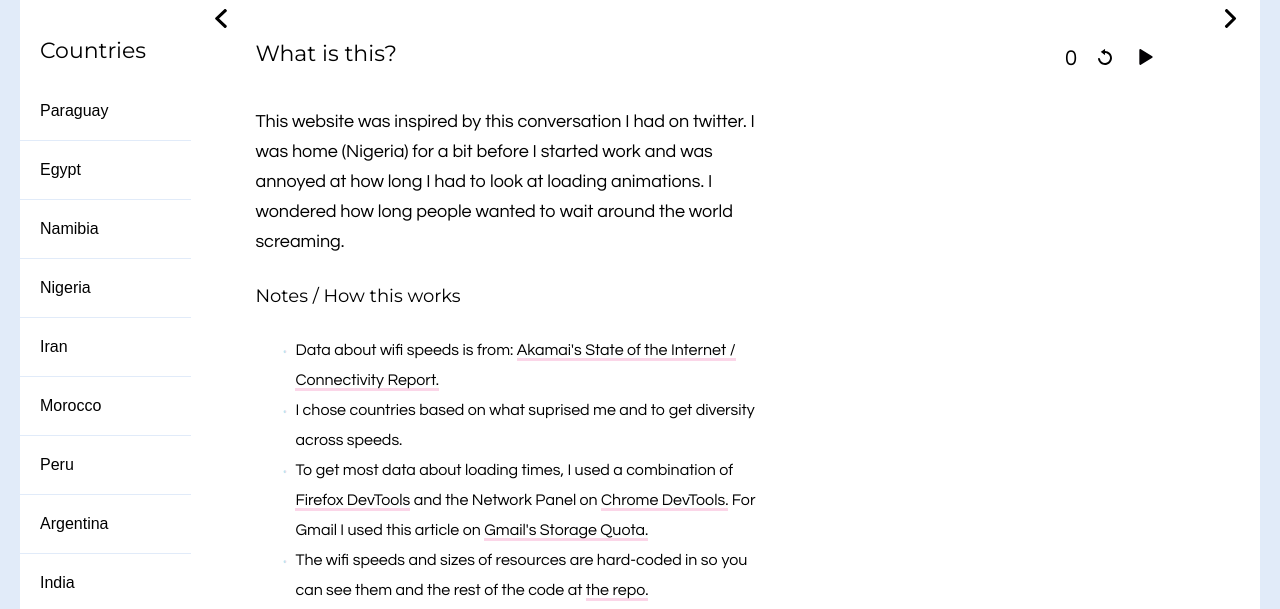
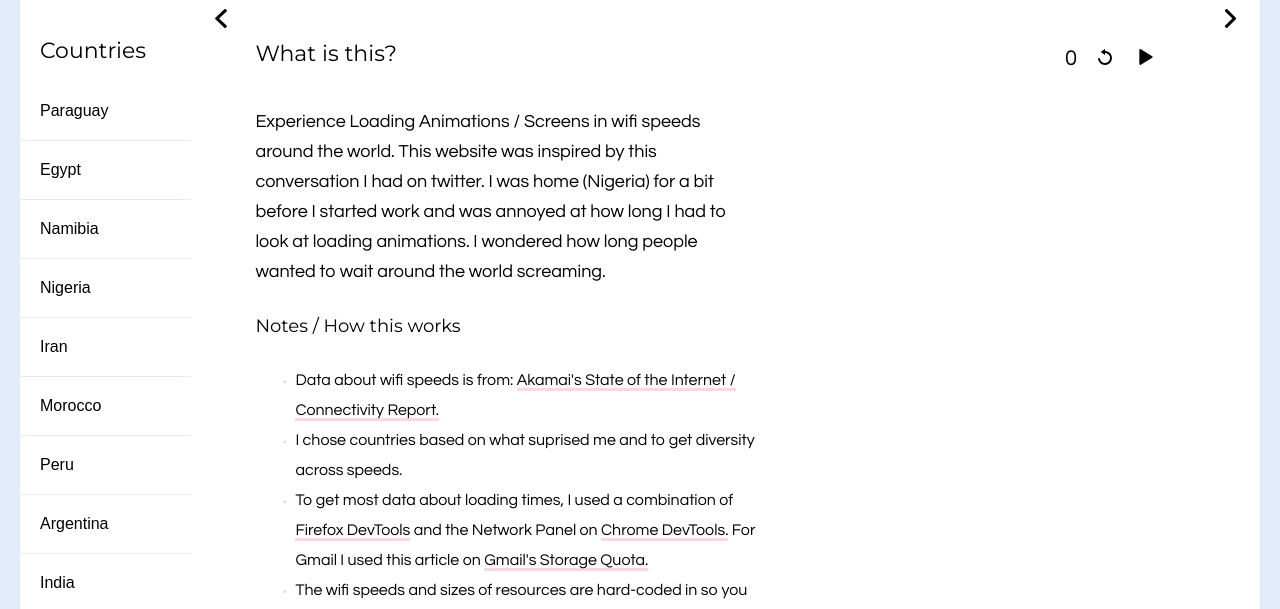
Before and after one commit to oa495/YFi, a plain HTML site: page index.html in a window 1280 px wide. Shown: the part 73-682 px from the top of the page. Drawn offline with nearby package versions, Linux system fonts and the light colour scheme.

Commit message:
Update index.html

```diff
--- a/index.html
+++ b/index.html
@@ -24,7 +24,7 @@
                     <div class="intro">
                         <h3>What is this? </h3>
                         <div class="text">
-                            <p> This website was inspired by this conversation I had on twitter. I was home (Nigeria) for a bit before I started work and was annoyed at how long I had to look at loading animations. I wondered how long people wanted to wait around the world screaming.</p>
+                            <p> Experience Loading Animations / Screens in wifi speeds around the world. This website was inspired by this conversation I had on twitter. I was home (Nigeria) for a bit before I started work and was annoyed at how long I had to look at loading animations. I wondered how long people wanted to wait around the world screaming.</p>
                             <h4> Notes / How this works </h4>
                             <ul class="notes">
                                 <li> Data about wifi speeds is from: <a href="https://www.akamai.com/us/en/about/our-thinking/state-of-the-internet-report/">Akamai's State of the Internet / Connectivity Report.</a></li>
```
